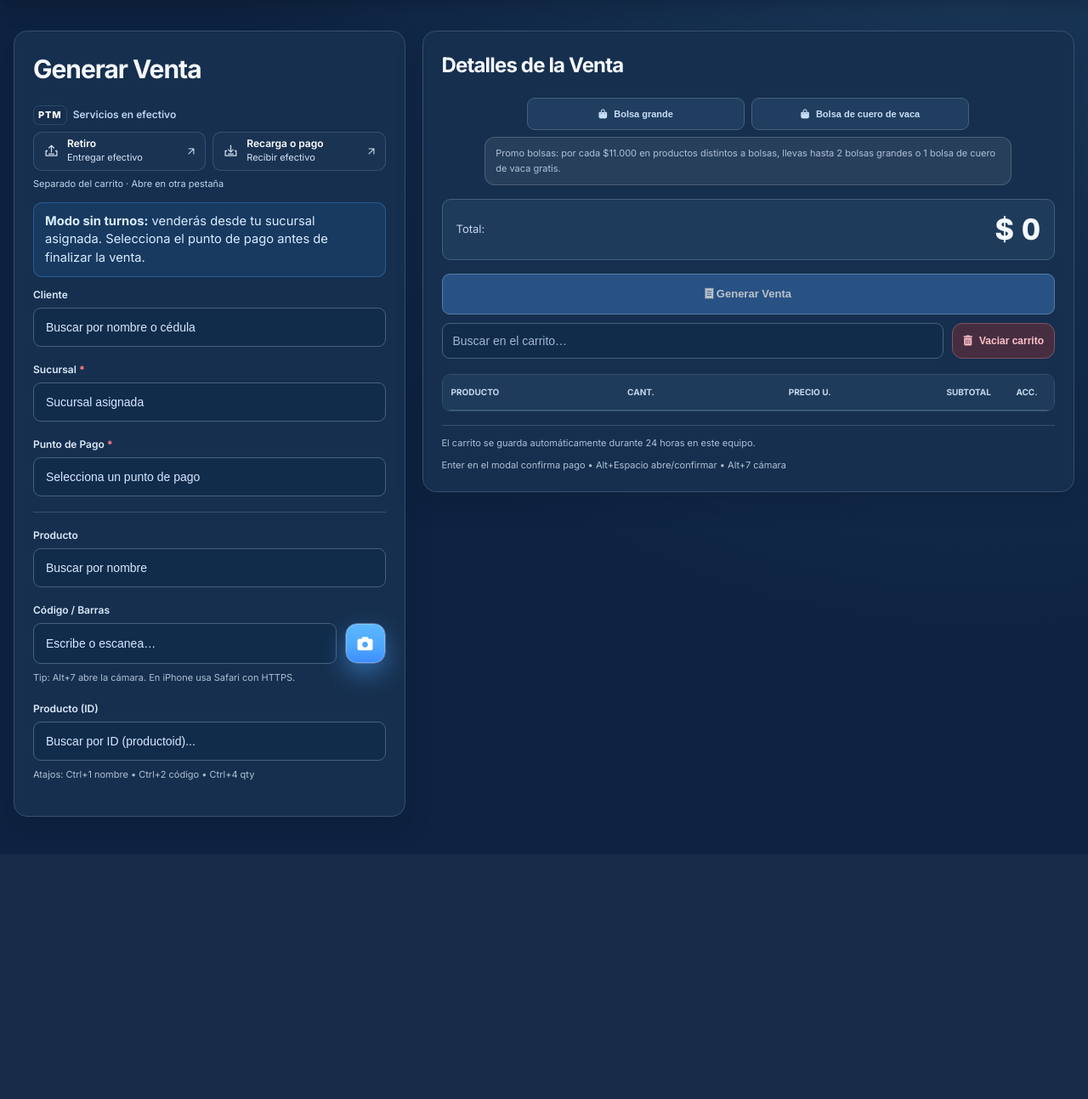
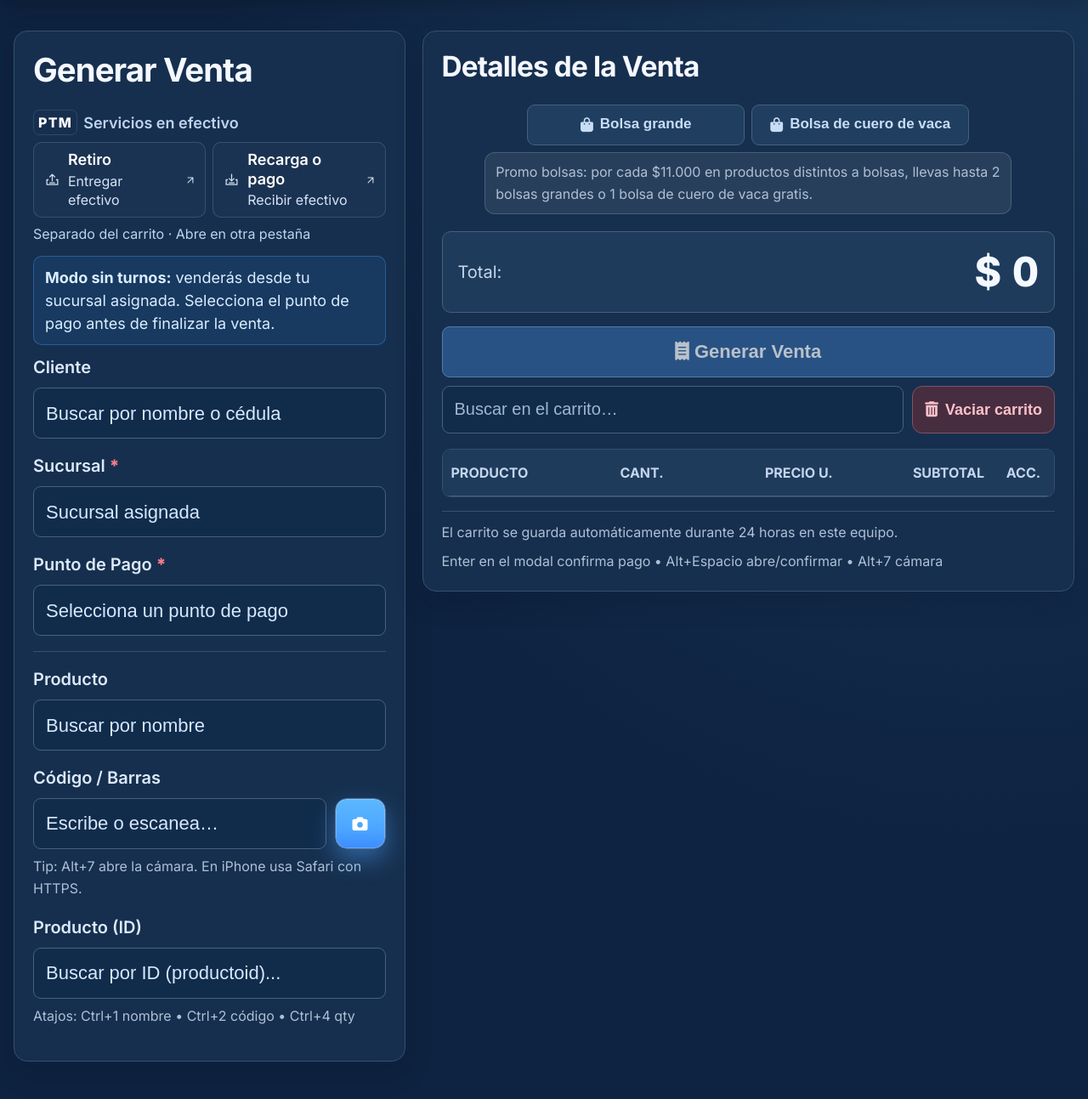
Before and after one commit to william18nova/Merk-888, a Django app: template mainApp/templates/generar_venta.html in a window 1280 px wide. Shown: the part 56-1349 px from the top of the page at 85% size. Before the commit the page ends 1017 px from the top, so only its background shows below. Run offline with Django 5.2, Linux system fonts and the light colour scheme; the template is opened without the code that fills it, so the values that code supplies are empty.

Commit message:
Aumentar tipografia de generar venta y pago

```diff
--- a/mainApp/static/css/nova_checkout.css
+++ b/mainApp/static/css/nova_checkout.css
@@ -1,15 +1,17 @@
 /* Ajustes de presentación del POS. Conserva estados, atajos y scroll del modal. */
+body.nova-ui--checkout { --checkout-text: 20px; --checkout-control: 22px; --checkout-small: 16px; --ctrl-h: 60px; --scan-btn: 60px; }
+.nova-ui--checkout :is(.page-grid, #myModal, .venta-draft-center) { font-size: var(--checkout-text); line-height: 1.5; }
 .nova-ui--checkout .page-grid { max-width: 1520px; margin: 26px auto 44px; gap: 20px; grid-template-columns: minmax(300px, .75fr) minmax(0, 1.25fr); align-items: start; }
 .nova-ui--checkout .panel { min-height: 0; padding: 22px; border: 1px solid var(--nova-border); border-radius: 16px; color: var(--nova-text); background: var(--nova-surface); box-shadow: 0 12px 32px #0613242b; backdrop-filter: none; }
-.nova-ui--checkout .panel-left h1, .nova-ui--checkout .panel-right h2 { margin: 0 0 20px; color: #f5f8ff; text-align: left; font-size: clamp(24px, 2.4vw, 30px); font-weight: 700; letter-spacing: -.035em; text-shadow: none; }
-.nova-ui--checkout .panel-right h2 { font-size: 24px; }
+.nova-ui--checkout .panel-left h1, .nova-ui--checkout .panel-right h2 { margin: 0 0 24px; color: #f5f8ff; text-align: left; font-size: clamp(30px, 3vw, 40px); line-height: 1.2; font-weight: 700; letter-spacing: -.025em; text-shadow: none; }
+.nova-ui--checkout .panel-right h2 { font-size: clamp(28px, 2.6vw, 36px); }
 .nova-ui--checkout .panel .form-group { margin-bottom: 18px; }
-.nova-ui--checkout .panel .form-group label { color: var(--nova-text); font-size: 12px; font-weight: 600; }
-.nova-ui--checkout .panel .form-group :is(input:not([type="hidden"]), select) { min-height: 46px; border-color: #46617e; border-radius: 9px; color: #f2f6ff; background-color: var(--nova-input); font-size: 14px; transform: none; }
+.nova-ui--checkout .panel .form-group label { margin-bottom: 10px; color: var(--nova-text); font-size: var(--checkout-text); line-height: 1.4; font-weight: 600; }
+.nova-ui--checkout .panel .form-group :is(input:not([type="hidden"]), select) { min-height: var(--ctrl-h); border-color: #46617e; border-radius: 9px; color: #f2f6ff; background-color: var(--nova-input); font-size: var(--checkout-control); line-height: 1.35; transform: none; }
 .nova-ui--checkout .panel .form-group :is(input, select):focus { border-color: var(--nova-focus); background-color: #173453; box-shadow: 0 0 0 3px #87baff20; }
-.nova-ui--checkout .panel .hint { color: var(--nova-muted); font-size: 11px; line-height: 1.6; opacity: 1; }
+.nova-ui--checkout .panel .hint { color: var(--nova-muted); font-size: var(--checkout-small); line-height: 1.6; opacity: 1; }
 .nova-ui--checkout :is(.panel, #myModal) :is(button, input, select, a):focus-visible { outline: 3px solid var(--nova-focus); outline-offset: 3px; }
-.nova-ui--checkout .panel .btn { min-height: 44px; padding: 10px 15px; border-radius: 9px; font-size: 13px; font-weight: 650; letter-spacing: 0; text-transform: none; box-shadow: none; }
+.nova-ui--checkout .panel .btn { min-height: 56px; padding: 12px 16px; border-radius: 9px; font-size: var(--checkout-text); line-height: 1.35; font-weight: 650; letter-spacing: 0; text-transform: none; white-space: normal; box-shadow: none; }
 .nova-ui--checkout .panel .btn-primary { border: 1px solid #6c9cd8; color: #fff; background: #2b63a6; }
 .nova-ui--checkout .panel .btn-primary:hover { background: #3475bd; transform: none; box-shadow: none; }
 .nova-ui--checkout .panel .btn-secondary { color: #c8ddf6; border-color: #46617e; background: #203e60; }
@@ -18,83 +20,112 @@
 .nova-ui--checkout .right-header { align-items: stretch; gap: 16px; margin-bottom: 18px; text-align: left; }
 .nova-ui--checkout .right-title { width: 100%; }
 .nova-ui--checkout .bag-quick-actions { margin-bottom: 8px; gap: 8px; }
-.nova-ui--checkout .bag-quick-actions .btn { min-height: 38px; padding: 8px 11px; font-size: 11px; }
-.nova-ui--checkout .panel-right .total-line { display: flex; justify-content: space-between; align-items: center; gap: 12px; padding: 16px; margin-top: 16px; border: 1px solid #426080; border-radius: 10px; color: #c4d6ec; background: var(--nova-head); font-size: 13px; font-weight: 500; text-align: left; }
-.nova-ui--checkout #total { color: #f4f8ff; font-size: clamp(26px, 3vw, 34px); font-weight: 750; font-variant-numeric: tabular-nums; }
+.nova-ui--checkout .bag-quick-actions .btn { min-height: 48px; padding: 10px 14px; font-size: 17px; }
+.nova-ui--checkout .panel-right .total-line { display: flex; justify-content: space-between; align-items: center; flex-wrap: wrap; gap: 12px; padding: 18px; margin-top: 20px; border: 1px solid #426080; border-radius: 10px; color: #c4d6ec; background: var(--nova-head); font-size: var(--checkout-text); font-weight: 500; text-align: left; }
+.nova-ui--checkout #total { color: #f4f8ff; font-size: clamp(38px, 4.2vw, 48px); line-height: 1.2; font-weight: 750; font-variant-numeric: tabular-nums; overflow-wrap: anywhere; }
 .nova-ui--checkout .right-actions { display: grid; grid-template-columns: minmax(0, 1fr) auto; gap: 10px; align-items: center; }
-.nova-ui--checkout #generar-venta { grid-column: 1 / -1; width: 100%; max-width: none; margin: 0; min-height: 48px; }
-.nova-ui--checkout #buscar-detalles { max-width: none; min-height: 42px; margin: 0; padding: 10px 12px; border: 1px solid #46617e; border-radius: 9px; color: #f2f6ff; background: var(--nova-input); }
+.nova-ui--checkout #generar-venta { grid-column: 1 / -1; width: 100%; max-width: none; margin: 0; min-height: 60px; font-size: var(--checkout-control); }
+.nova-ui--checkout #buscar-detalles { max-width: none; min-height: 56px; margin: 0; padding: 12px 14px; border: 1px solid #46617e; border-radius: 9px; color: #f2f6ff; background: var(--nova-input); font-size: var(--checkout-text); }
 .nova-ui--checkout #buscar-detalles::placeholder { color: #a2b6d0; }
-.nova-ui--checkout #vaciar-carrito { min-height: 42px; padding: 9px 12px; border: 1px solid #815166; color: #ffc1ca; background: #462e40; font-size: 12px; font-weight: 600; box-shadow: none; }
+.nova-ui--checkout #vaciar-carrito { min-height: 56px; padding: 12px 14px; border: 1px solid #815166; color: #ffc1ca; background: #462e40; font-size: 18px; font-weight: 600; box-shadow: none; }
 .nova-ui--checkout #vaciar-carrito:hover { background: #60394c; transform: none; }
 .nova-ui--checkout #detalle-productos { border: 1px solid var(--nova-border); border-radius: 10px; color: var(--nova-text); background: var(--nova-row); box-shadow: none; }
-.nova-ui--checkout #detalle-productos th { padding: 13px 10px; border: 0; border-bottom: 1px solid #426080; color: #c4d6ec; background: var(--nova-head); font-size: 10px; font-weight: 650; text-transform: uppercase; }
-.nova-ui--checkout #detalle-productos td { padding: 12px 10px; border: 0; border-bottom: 1px solid #2c4766; color: var(--nova-text); background: transparent; font-size: 12px; }
+.nova-ui--checkout #detalle-productos th { padding: 16px 10px; border: 0; border-bottom: 1px solid #426080; color: #c4d6ec; background: var(--nova-head); font-size: var(--checkout-small); line-height: 1.4; font-weight: 650; text-transform: uppercase; white-space: normal; }
+.nova-ui--checkout #detalle-productos td { padding: 16px 10px; border: 0; border-bottom: 1px solid #2c4766; color: var(--nova-text); background: transparent; font-size: var(--checkout-text); line-height: 1.4; }
 .nova-ui--checkout #detalle-productos tbody tr { background: var(--nova-row); }
 .nova-ui--checkout #detalle-productos tbody tr:nth-child(even) { background: var(--nova-row-alt); }
 .nova-ui--checkout #detalle-productos tbody tr:hover { background: var(--nova-hover); }
 .nova-ui--checkout #detalle-productos td:first-child { color: #dce9f9; font-weight: 600; }
 .nova-ui--checkout #detalle-productos td:nth-child(4) { color: #f4f8ff; font-weight: 700; font-variant-numeric: tabular-nums; }
-.nova-ui--checkout #detalle-productos tbody td::before { color: var(--nova-muted); font-size: 11px; font-weight: 500; }
-.nova-ui--checkout #detalle-productos :is(.qty-input, input[type="number"]) { border: 1px solid #527196; border-radius: 8px; color: #f2f6ff; background: var(--nova-input); box-shadow: none; }
+.nova-ui--checkout #detalle-productos tbody td::before { color: var(--nova-muted); font-size: var(--checkout-small); font-weight: 500; }
+.nova-ui--checkout #detalle-productos :is(.qty-input, input[type="number"]) { width: 100%; max-width: 110px; min-height: 52px; padding: 8px; border: 1px solid #527196; border-radius: 8px; color: #f2f6ff; background: var(--nova-input); font-size: var(--checkout-control); line-height: 1.35; box-shadow: none; }
+.nova-ui--checkout #detalle-productos :is(.cart-product-id, .promo-bolsa-badge) { font-size: var(--checkout-small); white-space: normal; }
+.nova-ui--checkout .btn-chip-danger.eliminar-producto { width: 52px; min-width: 52px; height: 52px; }
+.nova-ui--checkout .btn-chip-danger.eliminar-producto i { font-size: 20px; }
 .nova-ui--checkout .btn-chip-danger { color: #ffc1ca; border: 1px solid #815166; background: #462e40; font-weight: 600; box-shadow: none; }
 .nova-ui--checkout .btn-chip-danger:hover { background: #60394c; box-shadow: none; transform: none; }
 .nova-ui--checkout .right-footer { margin-top: 16px; padding-top: 12px; border-top: 1px solid var(--nova-border); text-align: left; }
 .nova-ui--checkout .right-footer .venta-draft-save-status { text-align: left; }
 .nova-ui--checkout .ui-autocomplete { padding: 5px; border: 1px solid #527196; border-radius: 10px; color: var(--nova-text); background: var(--nova-surface); box-shadow: 0 12px 30px #06132466; }
-.nova-ui--checkout .ui-autocomplete .ui-menu-item-wrapper { padding: 10px 12px; border-radius: 6px; }
+.nova-ui--checkout .ui-autocomplete .ui-menu-item-wrapper { padding: 12px 14px; border-radius: 6px; font-size: var(--checkout-text) !important; line-height: 1.45 !important; }
+.nova-ui--checkout .ui-autocomplete .ac-product-id { font-size: var(--checkout-small); }
 .nova-ui--checkout .ui-autocomplete .ui-state-active { margin: 0; border-color: transparent; color: #f4f8ff; background: #284d74; }
 
 /* Solo aspecto del modal: no se redefine display, bloqueo de scroll ni apertura. */
 .nova-ui--checkout #myModal.modal { background: #061324d9; backdrop-filter: blur(6px); }
-.nova-ui--checkout #myModal .modal-content { width: min(600px, 100%); padding: 24px; border: 1px solid #527196; border-radius: 16px; color: var(--nova-text); background: var(--nova-surface); box-shadow: 0 20px 70px #020c1c80; }
+.nova-ui--checkout #myModal .modal-content { width: min(720px, 100%); padding: 28px; border: 1px solid #527196; border-radius: 16px; color: var(--nova-text); background: var(--nova-surface); box-shadow: 0 20px 70px #020c1c80; }
 .nova-ui--checkout #myModal .modal-content::before { content: none; }
-.nova-ui--checkout #myModal .modal-content h2 { margin: 0 50px 20px 0; color: #f5f8ff; font-size: 26px; font-weight: 700; letter-spacing: -.025em; text-shadow: none; }
-.nova-ui--checkout #myModal .close { width: 44px; height: 44px; border: 1px solid #527196; border-radius: 10px; background: #203e60; box-shadow: none; }
+.nova-ui--checkout #myModal .modal-content h2 { margin: 0 56px 24px 0; color: #f5f8ff; font-size: 36px; line-height: 1.2; font-weight: 700; letter-spacing: -.025em; text-shadow: none; }
+.nova-ui--checkout #myModal .close { width: 48px; height: 48px; border: 1px solid #527196; border-radius: 10px; background: #203e60; font-size: 32px; box-shadow: none; }
 .nova-ui--checkout #myModal :is(.total-banner, .pending-banner, .payment-help) { border: 1px solid #426080; border-radius: 10px; color: #dce9f9; background: var(--nova-head); box-shadow: none; }
-.nova-ui--checkout #myModal .total-label { font-size: 13px; font-weight: 600; }
-.nova-ui--checkout #myModal .total-amount { padding: 0; border: 0; border-radius: 0; color: #f4f8ff; background: transparent; font-size: 22px; font-weight: 750; box-shadow: none; font-variant-numeric: tabular-nums; }
+.nova-ui--checkout #myModal .total-label { font-size: 18px; font-weight: 600; }
+.nova-ui--checkout #myModal .total-amount { padding: 0; border: 0; border-radius: 0; color: #f4f8ff; background: transparent; font-size: 34px; line-height: 1.25; font-weight: 750; box-shadow: none; font-variant-numeric: tabular-nums; overflow-wrap: anywhere; }
 .nova-ui--checkout #myModal .total-icon { border-radius: 8px; box-shadow: none; }
-.nova-ui--checkout #myModal .modal-content > p.payment-help { font-size: 12px; line-height: 1.65; box-shadow: none; }
+.nova-ui--checkout #myModal .modal-content > p.payment-help { font-size: var(--checkout-small); line-height: 1.65; box-shadow: none; }
 .nova-ui--checkout #myModal :is(.mix-row, .radio-wrap) { gap: 10px; padding: 12px; margin: 10px 0; border: 1px solid #36506d; border-radius: 10px; color: var(--nova-text); background: var(--nova-input); box-shadow: none; }
 .nova-ui--checkout #myModal :is(.mix-row, .radio-wrap):hover { transform: none; border-color: #6589b2; background: #1b3858; }
 .nova-ui--checkout #myModal .mix-row:has(input:checked) { border-color: #86b0e3; background: #233f5c; }
 .nova-ui--checkout #myModal .mix-check { gap: 12px; min-height: 28px; }
-.nova-ui--checkout #myModal .mix-check span { font-size: 13px; font-weight: 600; letter-spacing: 0; text-shadow: none; }
-.nova-ui--checkout #myModal .mix-check input[type="checkbox"] { width: 21px; height: 21px; filter: none; accent-color: #82b5fc; }
-.nova-ui--checkout #myModal :is(.pm-amt, #monto-recibido, .employee-discount-auth input) { min-height: 44px; border: 1px solid #527196; border-radius: 9px; color: #f2f6ff; background: var(--nova-input); box-shadow: none; font-size: 15px; }
+.nova-ui--checkout #myModal .mix-check span { font-size: var(--checkout-text); line-height: 1.4; font-weight: 600; letter-spacing: 0; text-shadow: none; }
+.nova-ui--checkout #myModal .mix-check input[type="checkbox"] { width: 26px; height: 26px; filter: none; accent-color: #82b5fc; }
+.nova-ui--checkout #myModal :is(.pm-amt, #monto-recibido, .employee-discount-auth input) { min-height: 56px; height: auto; border: 1px solid #527196; border-radius: 9px; color: #f2f6ff; background: var(--nova-input); box-shadow: none; font-size: var(--checkout-control); line-height: 1.35; }
 .nova-ui--checkout #myModal :is(.pm-amt, #monto-recibido)::placeholder { color: #a2b6d0; }
-.nova-ui--checkout #myModal #confirmar-pago { min-height: 46px; border: 1px solid #6c9cd8; border-radius: 9px; color: #fff; background: #2b63a6; font-size: 14px; font-weight: 650; letter-spacing: 0; text-transform: none; box-shadow: none; }
+.nova-ui--checkout #myModal #confirmar-pago { min-height: 60px; height: auto; padding: 14px 18px; border: 1px solid #6c9cd8; border-radius: 9px; color: #fff; background: #2b63a6; font-size: var(--checkout-control); line-height: 1.35; font-weight: 650; letter-spacing: 0; text-transform: none; box-shadow: none; }
 .nova-ui--checkout #myModal #confirmar-pago:hover { background: #3475bd; box-shadow: none; }
 
+/* La letra grande incluye avisos, PTM, recuperación del carrito y ayudas de pago. */
+.nova-ui--checkout :is(.venta-mode-notice, .hybrid-sale-status, .hybrid-sale-scope) { font-size: 18px; line-height: 1.5; }
+.nova-ui--checkout :is(.venta-ptm-heading, .venta-ptm-copy strong) { font-size: 18px; }
+.nova-ui--checkout :is(.venta-ptm-badge, .venta-ptm-copy small, #venta-ptm-help) { font-size: var(--checkout-small); }
+.nova-ui--checkout .venta-ptm-action { min-height: 62px; padding: 9px 10px; }
+.nova-ui--checkout .venta-draft-panel-header strong { font-size: var(--checkout-text); }
+.nova-ui--checkout :is(.venta-draft-panel-header small, .venta-draft-item-meta, .venta-draft-item-products) { font-size: var(--checkout-small); line-height: 1.5; white-space: normal; }
+.nova-ui--checkout :is(.venta-draft-toggle, .venta-draft-item-title, .venta-draft-retry-validation, .venta-draft-continue) { min-height: 44px; font-size: 17px; line-height: 1.4; }
+.nova-ui--checkout .venta-draft-count { min-width: 28px; height: 28px; font-size: var(--checkout-small); }
+.nova-ui--checkout #myModal :is(.employee-discount-auth span, .employee-discount-auth small, .nequi-payment-head small, .nequi-payment-status, .nequi-payment-badge, .nequi-mini-btn) { font-size: var(--checkout-small); line-height: 1.5; }
+.nova-ui--checkout #myModal :is(.employee-discount-auth label, #efectivo-options label) { font-size: 18px; line-height: 1.5; }
+.nova-ui--checkout #myModal :is(#monto-pendiente, .employee-discount-auth strong, .nequi-payment-item strong, .nequi-selected-payment strong) { font-size: var(--checkout-text); line-height: 1.4; }
+.nova-ui--checkout #myModal #cambio { font-size: 26px; line-height: 1.4; }
+.nova-ui--checkout #myModal .mix-row > div { font-size: var(--checkout-small) !important; line-height: 1.5 !important; }
+
+@media (min-width: 861px) {
+  .nova-ui--checkout #detalle-productos :is(th, td):nth-child(2) { width: 112px; }
+  .nova-ui--checkout #detalle-productos :is(th, td):nth-child(5) { width: 72px; }
+}
+
 @media (max-width: 1100px) {
-  .nova-ui--checkout .page-grid { grid-template-columns: minmax(280px, .8fr) minmax(0, 1.2fr); gap: 16px; }
+  .nova-ui--checkout .page-grid { gap: 16px; }
   .nova-ui--checkout .panel { padding: 18px; }
   .nova-ui--checkout #detalle-productos :is(th, td) { padding-left: 8px; padding-right: 8px; }
 }
-@media (max-width: 900px) {
+@media (max-width: 1200px) {
   .nova-ui--checkout .page-grid { grid-template-columns: 1fr; margin-top: 18px; }
   .nova-ui--checkout .panel { width: 100%; min-height: 0; }
   .nova-ui--checkout .panel-left form { display: grid; grid-template-columns: repeat(2, minmax(0, 1fr)); column-gap: 18px; }
   .nova-ui--checkout .panel-left form > .sep { grid-column: 1 / -1; }
 }
+@media (max-width: 860px) {
+  .nova-ui--checkout #detalle-productos tbody td:first-child { flex-direction: column; align-items: flex-start; gap: 8px; }
+  .nova-ui--checkout #detalle-productos tbody td:first-child .cart-product-info { margin-left: 0; align-items: flex-start; text-align: left; }
+  .nova-ui--checkout #detalle-productos tbody td { width: 100%; }
+}
 @media (max-width: 760px) {
   .nova-ui--checkout .panel { padding: 18px 16px; border-radius: 13px; }
   .nova-ui--checkout .panel-left form { grid-template-columns: 1fr; }
-  .nova-ui--checkout .panel .form-group :is(input:not([type="hidden"]), select), .nova-ui--checkout #buscar-detalles { font-size: 16px; }
+  .nova-ui--checkout .panel .form-group :is(input:not([type="hidden"]), select) { font-size: var(--checkout-control); }
   .nova-ui--checkout #detalle-productos tbody tr { border-color: #3a5778; background: var(--nova-row) !important; box-shadow: none; }
   .nova-ui--checkout #detalle-productos tbody td { border-bottom-color: #2c4766; color: var(--nova-text); background: transparent; }
-  .nova-ui--checkout #detalle-productos tbody td::before { color: var(--nova-muted); font-size: 11px; font-weight: 500; }
-  .nova-ui--checkout #detalle-productos tbody td:nth-child(4) { color: #f4f8ff; font-size: 17px; }
-  .nova-ui--checkout .btn-chip-danger.eliminar-producto { width: 44px; min-width: 44px; height: 44px; }
+  .nova-ui--checkout #detalle-productos tbody td::before { color: var(--nova-muted); font-size: var(--checkout-small); font-weight: 500; }
+  .nova-ui--checkout #detalle-productos tbody td:nth-child(4) { color: #f4f8ff; font-size: var(--checkout-control); }
+  .nova-ui--checkout .btn-chip-danger.eliminar-producto { width: 52px; min-width: 52px; height: 52px; }
   .nova-ui--checkout #myModal .modal-content { padding: 20px 16px; }
-  .nova-ui--checkout #myModal :is(.pm-amt, #monto-recibido, .employee-discount-auth input) { font-size: 16px; }
+  .nova-ui--checkout #myModal :is(.pm-amt, #monto-recibido, .employee-discount-auth input) { font-size: var(--checkout-control); }
 }
 @media (max-width: 600px) {
   .nova-ui--checkout #myModal :is(.mix-row, .radio-wrap).show-amt,
   .nova-ui--checkout #myModal :is(.mix-row, .radio-wrap):has(.pm-amt:not(:disabled)) { grid-template-columns: minmax(0, 1fr) !important; }
   .nova-ui--checkout #myModal .total-banner { flex-wrap: wrap; }
-  .nova-ui--checkout #myModal .total-amount { margin-left: auto; font-size: 20px; }
+  .nova-ui--checkout #myModal .total-amount { margin-left: auto; font-size: 32px; }
 }
 @media (max-width: 400px) {
   .nova-ui--checkout .right-actions { grid-template-columns: minmax(0, 1fr); }
--- a/mainApp/templates/generar_venta.html
+++ b/mainApp/templates/generar_venta.html
@@ -6,7 +6,7 @@
 {% block body_class %}nova-ui nova-ui--checkout{% endblock %}
 {% block module_styles %}<link rel="stylesheet" href="{% static 'css/nova_modules.css' %}?v=1">
 <script defer src="{% static 'javascript/nova_modules.js' %}?v=1"></script>
-<link rel="stylesheet" href="{% static 'css/nova_checkout.css' %}?v=1">{% endblock %}
+<link rel="stylesheet" href="{% static 'css/nova_checkout.css' %}?v=2">{% endblock %}
 
 {% block extra_head %}
   {% if hybrid_local %}
```
Also changed, not shown: mainApp/test_module_presentation.py (+17 -2 lines).
